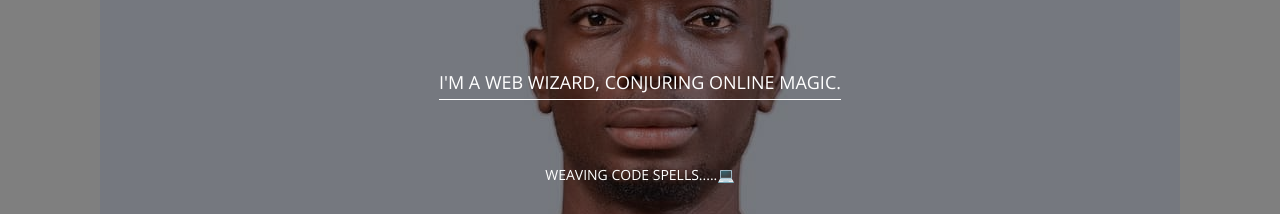
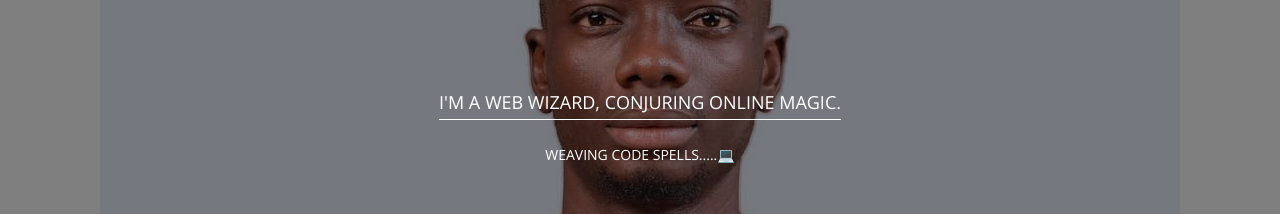
Before and after one commit to alimohammed99/alimohammed99.github.io, a plain HTML site: page index.html in a window 1280 px wide. Shown: the part 231-445 px from the top of the page. Drawn offline with nearby package versions, Linux system fonts and the light colour scheme.

Commit message:
Modified page

```diff
--- a/index.html
+++ b/index.html
@@ -190,7 +190,7 @@
         <div class="hero-content">
             <h1 style="margin-top: 7px !important" class="fade-in slidee">I am Mohammed Ali</h1><br><br><br><br>
 
-            <p style="text-transform: uppercase" class="fade-in hero-job" id="changingHeading"><span>I'm a web wizard, conjuring online magic.</span></p><br><br>
+            <p style="text-transform: uppercase" class="fade-in hero-job" id="changingHeading"><span>I'm a web wizard, conjuring online magic.</span></p>
 
             <p class="hero-job-desc fade-in" style="text-transform: uppercase">Weaving Code Spells.....💻</p><br><br>
 
```
